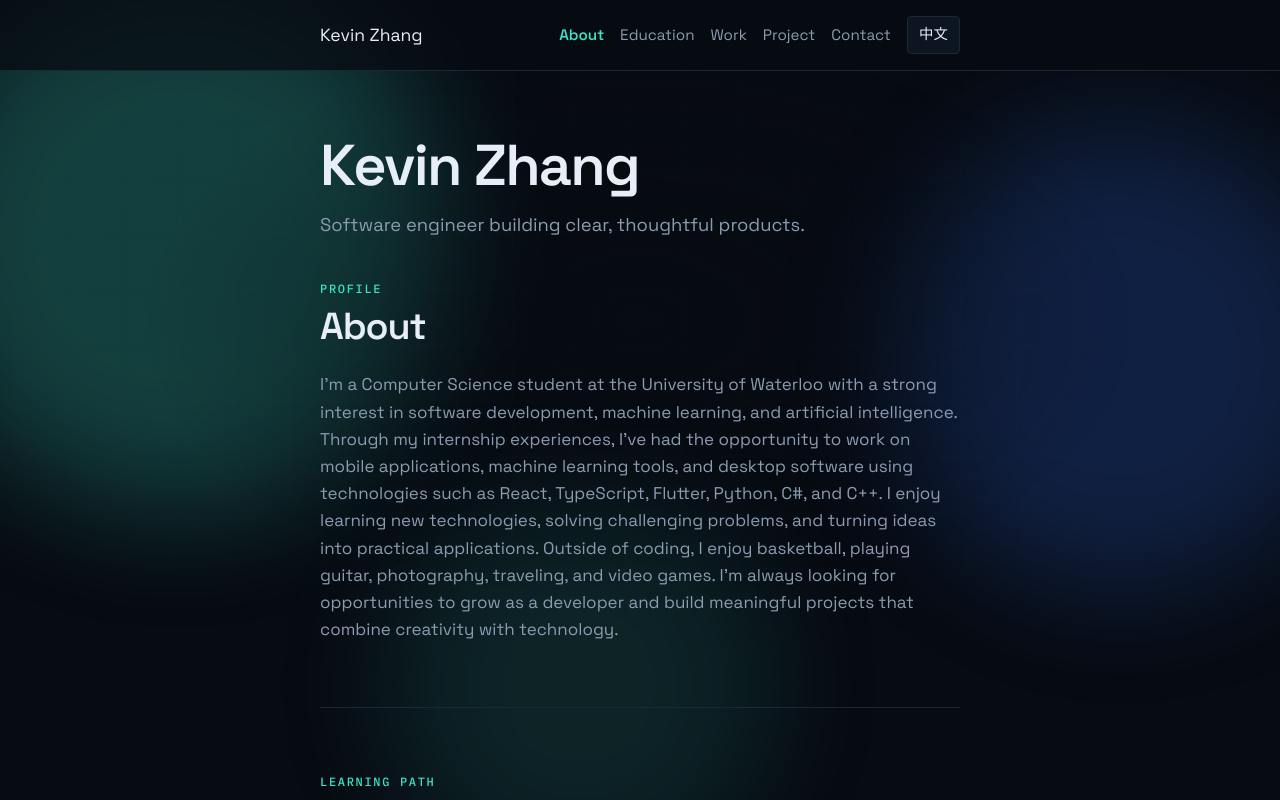
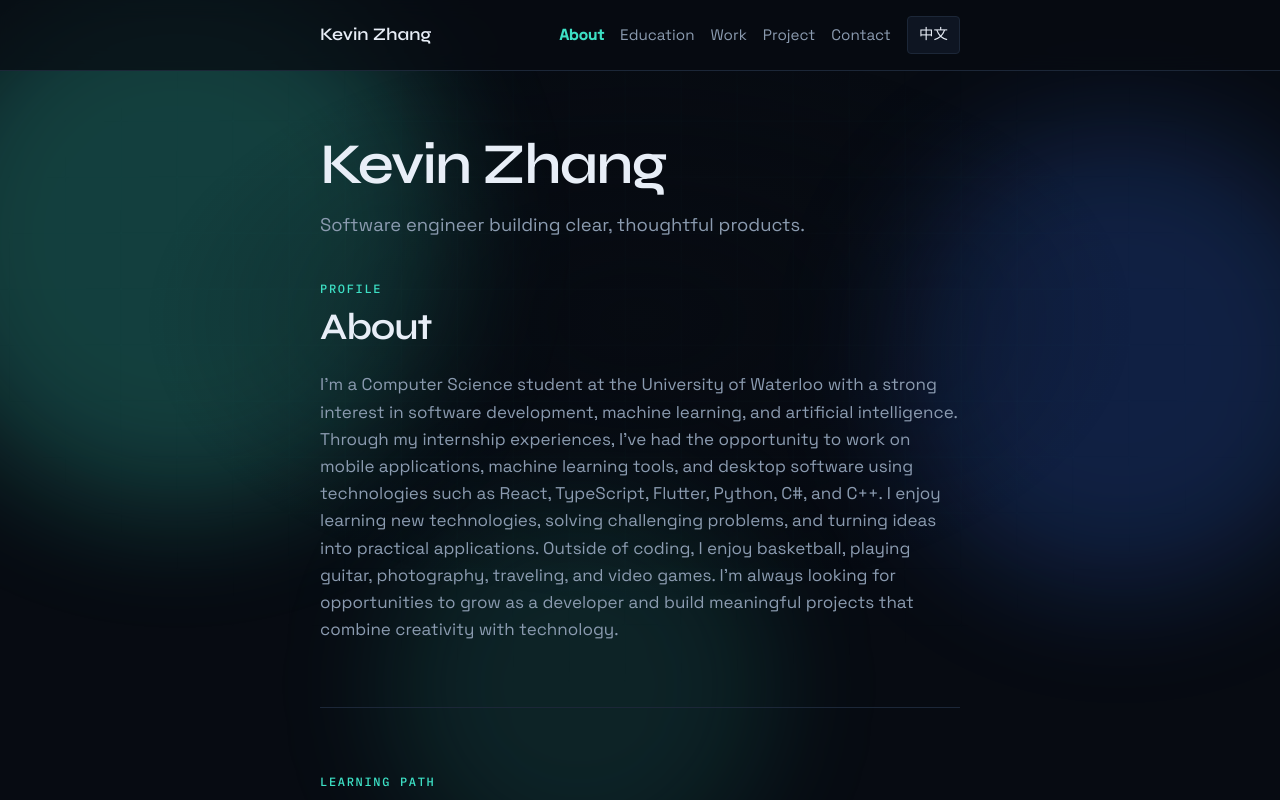
Before and after one commit to Kevin-Zhang1124/Kevin-Portfolio, a React (Vite) app: page / in a window 1280 px wide. Shown: the top 800 px of the page. Built offline with nearby package versions, Linux system fonts and the light colour scheme.

Commit message:
Modify font for title

```diff
--- a/index.html
+++ b/index.html
@@ -4,7 +4,7 @@
     <link rel="preconnect" href="https://fonts.googleapis.com" />
     <link rel="preconnect" href="https://fonts.gstatic.com" crossorigin />
     <link
-      href="https://fonts.googleapis.com/css2?family=IBM+Plex+Mono:wght@400;500&family=Space+Grotesk:wght@400;500;600;700&display=swap"
+      href="https://fonts.googleapis.com/css2?family=IBM+Plex+Mono:wght@400;500&family=Space+Grotesk:wght@400;500&family=Syne:wght@600;700;800&display=swap"
       rel="stylesheet"
     />
     <meta charset="UTF-8" />
--- a/src/styles/tokens.css
+++ b/src/styles/tokens.css
@@ -14,7 +14,7 @@
   --focus: #3de0c5;
 
   /* Type */
-  --font-display: 'Space Grotesk', 'Segoe UI', sans-serif;
+  --font-display: 'Syne', 'Segoe UI', sans-serif;
   --font-body: 'Space Grotesk', 'Segoe UI', sans-serif;
   --font-mono: 'IBM Plex Mono', 'SFMono-Regular', Consolas, monospace;
 
```
